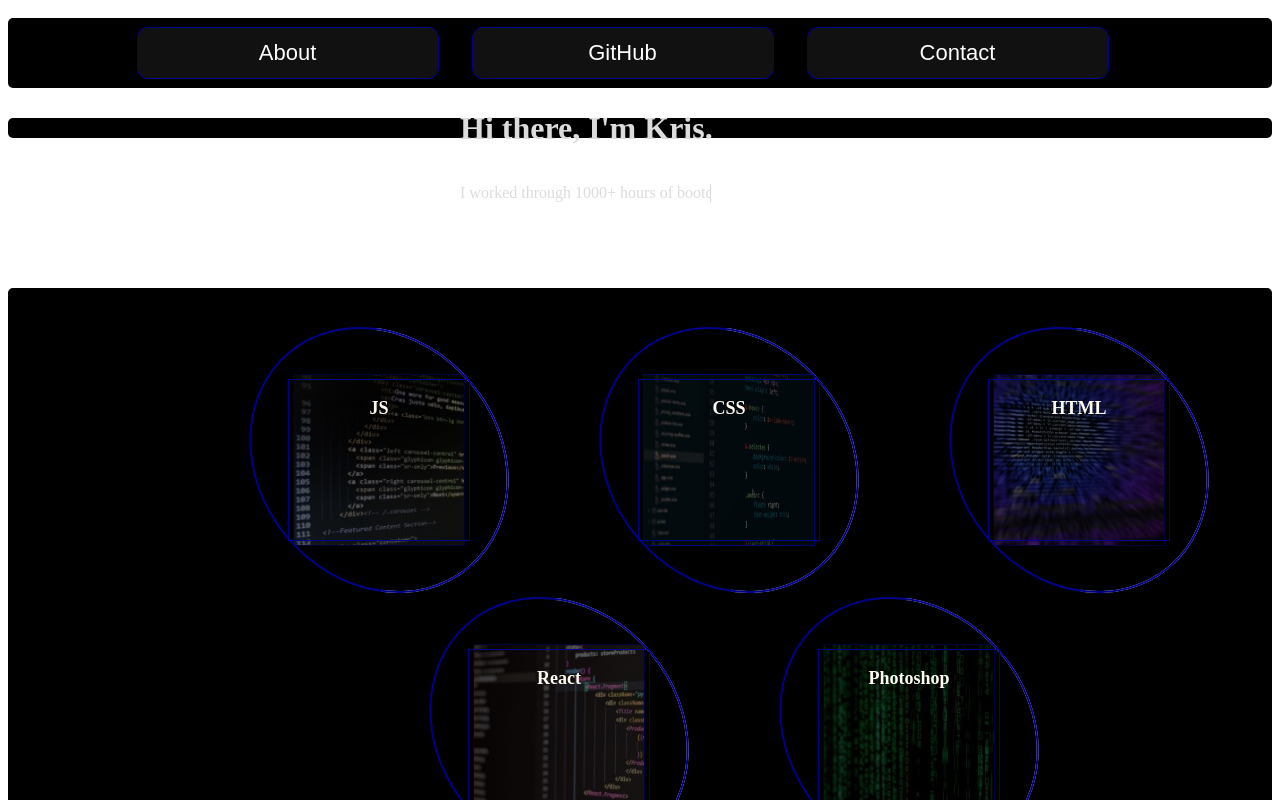
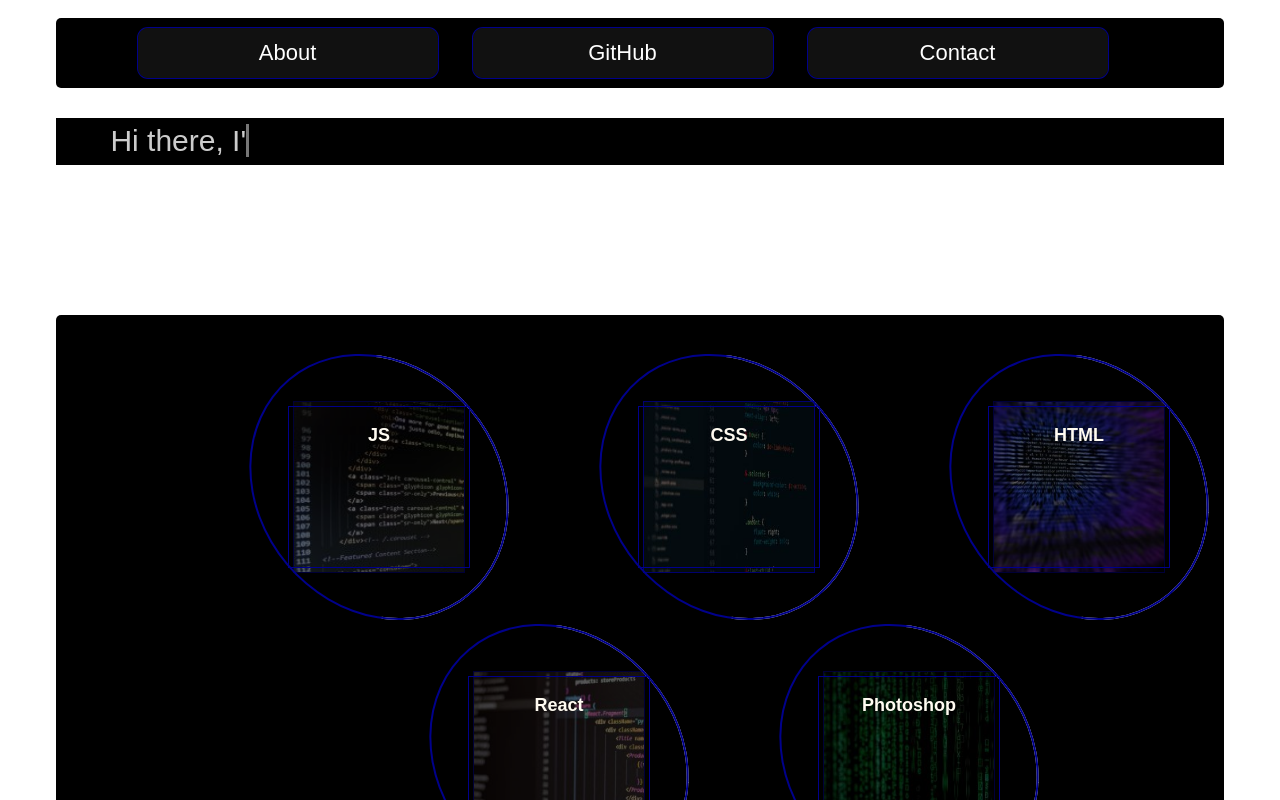
Before and after one commit to kriskris79/my-blackandwhitedev.com-website, a React (Create React App) app in the folder mywebsite/: page / in a window 1280 px wide. Shown: the top 800 px of the page. Built offline with nearby package versions, Linux system fonts and the light colour scheme.

Commit message:
Typewriter is working now

```diff
--- a/mywebsite/src/App.css
+++ b/mywebsite/src/App.css
@@ -21,11 +21,11 @@
     flex: 1;
     background-color: black;
     /*margin: 10px;*/
-    padding: 10px;
-    border-radius: 5px;
-    display: flex;
-    justify-content: center;
-    align-items: center;
+    /*padding: 10px;*/
+    /*border-radius: 5px;*/
+    /*display: flex;*/
+    /*justify-content: center;*/
+    /*align-items: center;*/
 
 }
 .flex3 {
--- a/mywebsite/src/App.js
+++ b/mywebsite/src/App.js
@@ -2,9 +2,9 @@
 import React from 'react';
 import './App.css';
 import Navbar from "./components/Navbar";
-import Textanimation from "./components/Textanimation";
 import Jobskills from "./components/Jobskills";
 import Contact from "./components/Contact";
+import Typewriter from "./components/Typewriter"
 
 const App = () => {
     return (
@@ -13,7 +13,7 @@ const App = () => {
             <div className="container">
                 <div className="row">
                     <div className="flex1"><Navbar/></div>
-                    <div className="flex2"><Textanimation/></div>
+                    <div className="flex2"><Typewriter/></div>
                     <div className="flex3"><Jobskills/></div>
 
                     <div className="flex4"><Contact/></div>
--- a/mywebsite/src/components/Textanimation.css
+++ /dev/null
@@ -1,79 +0,0 @@
-
-.typewriter {
-    position: absolute;
-    /*top: 35%;*/
-    /*left: 10%;*/
-    color: rgb(220,220,220);
-    justify-content: flex-end;
-    align-items: center;
-    /*flex-wrap: wrap;*/
-    /*flex-direction: column;*/
-    align-content: center;
-
-}
-
-
-
-.typewriter h1 {
-    border-right: 1px solid white;
-    white-space: nowrap;
-    overflow: hidden;
-    width: 360px;
-    animation: typewriter 2s steps(26) 1s 1 normal both;
-}
-
-.typewriter #line-1 {
-    border-right: 1px solid white;
-    white-space: nowrap;
-    overflow: hidden;
-    width: 360px;
-    animation: typewriter 3s steps(49) 1s 1 normal both;
-    animation-delay: 3.5s;
-}
-
-#line-2 {
-    border-right: 1px solid white;
-    white-space: nowrap;
-    overflow: hidden;
-    width: 360px;
-    animation: typewriter 3s steps(40) 1s 1 normal both;
-    animation-delay: 7s;
-}
-#line-3 {
-    border-right: 1px solid white;
-    white-space: nowrap;
-    overflow: hidden;
-    width: 360px;
-    animation: typewriter 3s steps(40) 1s 1 normal both;
-    animation-delay: 10.5s;
-}
-#line-4 {
-    border-right: 1px solid white;
-    white-space: nowrap;
-    overflow: hidden;
-    width: 360px;
-    animation: typewriter 3s steps(48) 1s 1 normal both;
-    animation-delay: 14s;
-}
-
-@keyframes typewriter {
-    0% {
-        width: 0;
-        border-right: none;
-    }
-    0.1% {
-        border-right: 1px solid rgb(220,220,220);
-    }
-    99.9% {
-        border-right: 1px solid rgb(220,220,220);
-    }
-    100% {
-        border: none;
-    }
-}
-
-
-@keyframes fadeIn {
-    from {opacity:0;}
-    to {opacity:1;}
-}
--- a/mywebsite/src/components/Textanimation.js
+++ /dev/null
@@ -1,16 +0,0 @@
-import React from 'react';
-import './Textanimation.css';
-
-function Textanimation () {
-    return (
-            <div className="typewriter">
-                <h1>Hi there, I'm Kris.</h1>
-                <p id="line-1">I worked through 1000+ hours of bootcamp structure,</p>
-                <p id="line-2">learning JavaScript, CSS, HTML, React.Js.</p>
-                <p id="line-3">Eager to tackle web development/design</p>
-                <p id="line-4">challenges to achieve lasting impacts on user experience.</p>
-            </div>
-    );
-}
-
-export default Textanimation;
--- /dev/null
+++ b/mywebsite/src/components/Typewriter.css
@@ -0,0 +1,55 @@
+
+body {
+    font-family: 'Raleway', sans-serif;
+    height: 100vh;
+    color: #ccc;
+    overflow:hidden;
+}
+
+.container {
+    display: flex;
+    flex-direction: column;
+    justify-content: center;
+    align-content: center;
+    height: 100%;
+    padding: 0 3rem;
+}
+
+
+
+h1 {
+    font-weight: 200;
+    margin: 0.4rem;
+    font-size:5px;
+}
+
+
+
+/* Cursor */
+.txt-type > .txt {
+    border-right: 0.2rem solid #777;
+}
+
+@media(min-width: 1200px) {
+    h1 {
+        font-size: 30px;
+    }
+}
+
+@media(max-width: 800px) {
+    .container {
+        padding: 0 1rem;
+    }
+
+    h1 {
+        font-size: 20px;
+    }
+}
+
+@media(max-width: 500px) {
+    h1 {
+        font-size: 20px;
+    }
+
+
+}
--- /dev/null
+++ b/mywebsite/src/components/Typewriter.js
@@ -0,0 +1,83 @@
+import React, { useRef, useEffect } from 'react';
+import './Typewriter.css';
+
+function Typewriter() {
+    const txtElement = useRef(null);
+
+    useEffect(() => {
+        class TypeWriter {
+            constructor(txtElement, words, wait = 3000) {
+                this.txtElement = txtElement;
+                this.words = words;
+                this.txt = '';
+                this.wordIndex = 0;
+                this.wait = parseInt(wait, 8);
+                this.type();
+                this.isDeleting = false;
+            }
+
+            type() {
+                // Current index of word
+                const current = this.wordIndex % this.words.length;
+                // Get full text of current word
+                const fullTxt = this.words[current];
+
+                // Check if deleting
+                if (this.isDeleting) {
+                    // Remove char
+                    this.txt = fullTxt.substring(0, this.txt.length - 1);
+                } else {
+                    // Add char
+                    this.txt = fullTxt.substring(0, this.txt.length + 1);
+                }
+
+                // Insert txt into element
+                this.txtElement.innerHTML = `<span class="txt">${this.txt}</span>`;
+
+                // Initial Type Speed
+                let typeSpeed = 200;
+
+                if (this.isDeleting) {
+                    typeSpeed /= 3;
+                }
+
+                // If word is complete
+                if (!this.isDeleting && this.txt === fullTxt) {
+                    // Make pause at end
+                    typeSpeed = this.wait;
+                    // Set delete to true
+                    this.isDeleting = true;
+                } else if (this.isDeleting && this.txt === '') {
+                    this.isDeleting = false;
+                    // Move to next word
+                    this.wordIndex++;
+                    // Pause before start typing
+                    typeSpeed = 200;
+                }
+
+                setTimeout(() => this.type(), typeSpeed);
+            }
+        }
+
+        const words = JSON.parse(txtElement.current.getAttribute('data-words'));
+        const wait = txtElement.current.getAttribute('data-wait');
+        // Init TypeWriter
+        new TypeWriter(txtElement.current, words, wait);
+    }, []);
+
+    return (
+        <div className="container">
+            <h1>
+        <span
+            ref={txtElement}
+            className="txt-type"
+            data-wait="3000"
+            data-words="[&quot;Hi there, I'm Kris.&quot;, &quot;I worked through 1000+ hours of bootcamp structure,&quot;, &quot;learning JavaScript, CSS, HTML, React.Js.&quot;, &quot;Eager to tackle web development/design challenges to achieve lasting impacts on user experience.&quot;]"
+        ></span>
+            </h1>
+
+        </div>
+    );
+}
+
+export default Typewriter;
```
